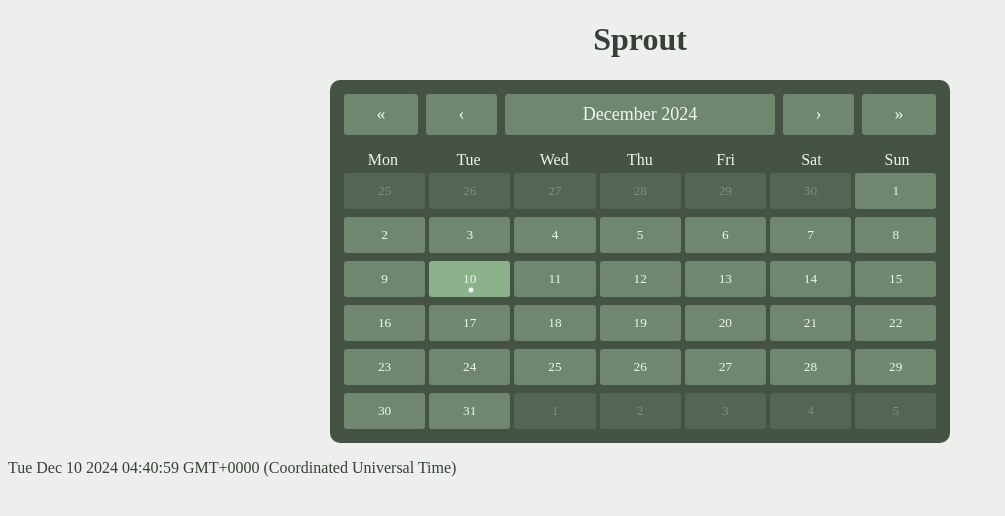
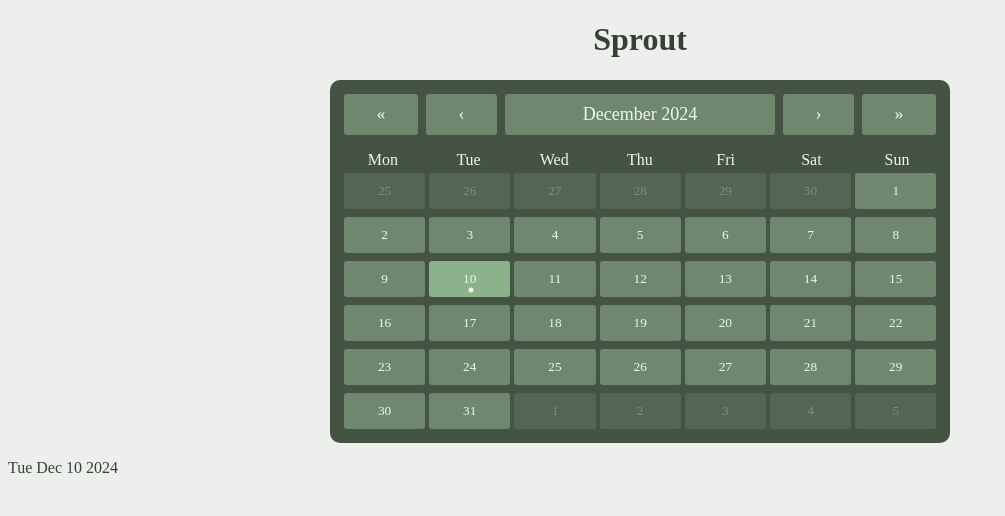
Before and after one commit to Fishfinna/sprouts, a React (Vite) app: page / in a window 1280 px wide. Shown: the top 516 px of the page, without its empty margins (0-1005 px from the left). Built offline with nearby package versions, Linux system fonts and the light colour scheme; a web font is replaced by a local one.

Commit message:
changed a date

```diff
--- a/src/App.tsx
+++ b/src/App.tsx
@@ -9,7 +9,7 @@
     <>
       <h1>Sprout</h1>
       <DisplayCalendar date={date} setDate={setDate} />
-      <p>{date.toString()}</p>
+      <p>{date instanceof Date ? date.toDateString() : null}</p>
     </>
   );
 }
```
